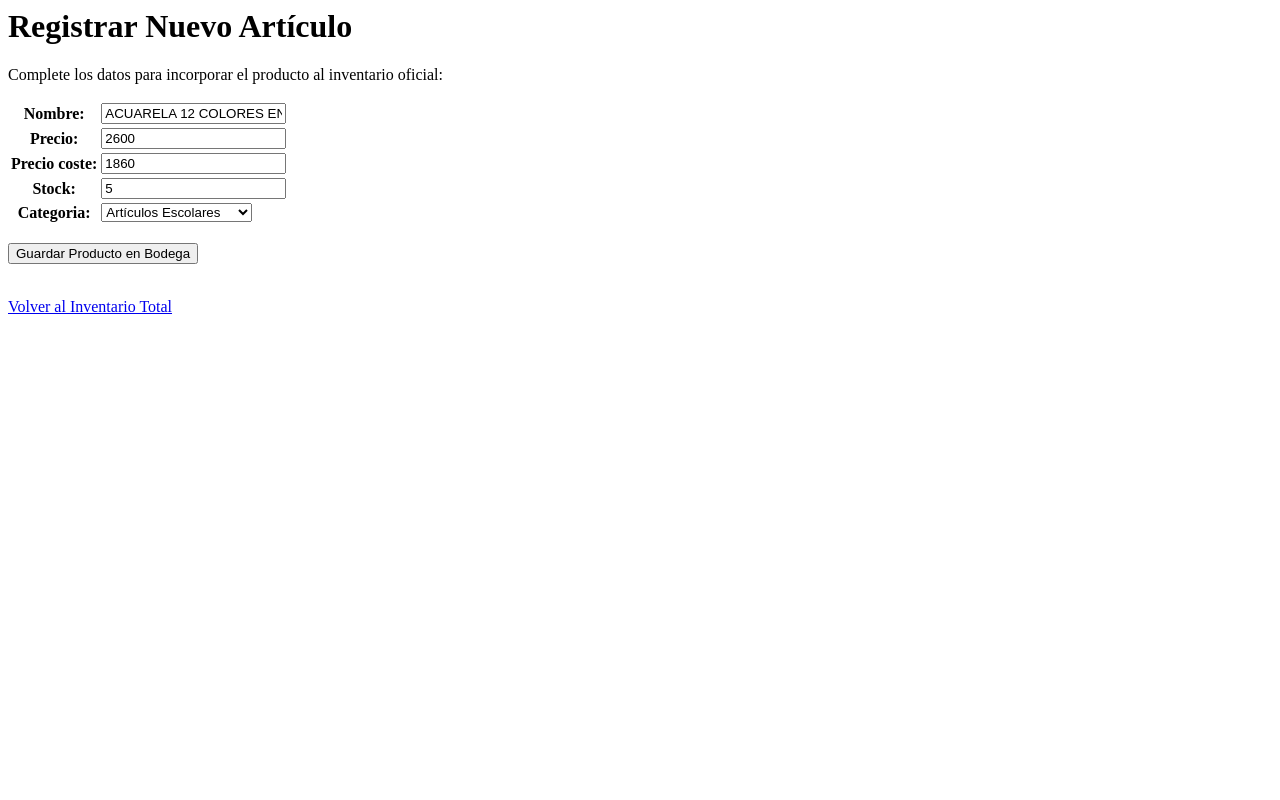
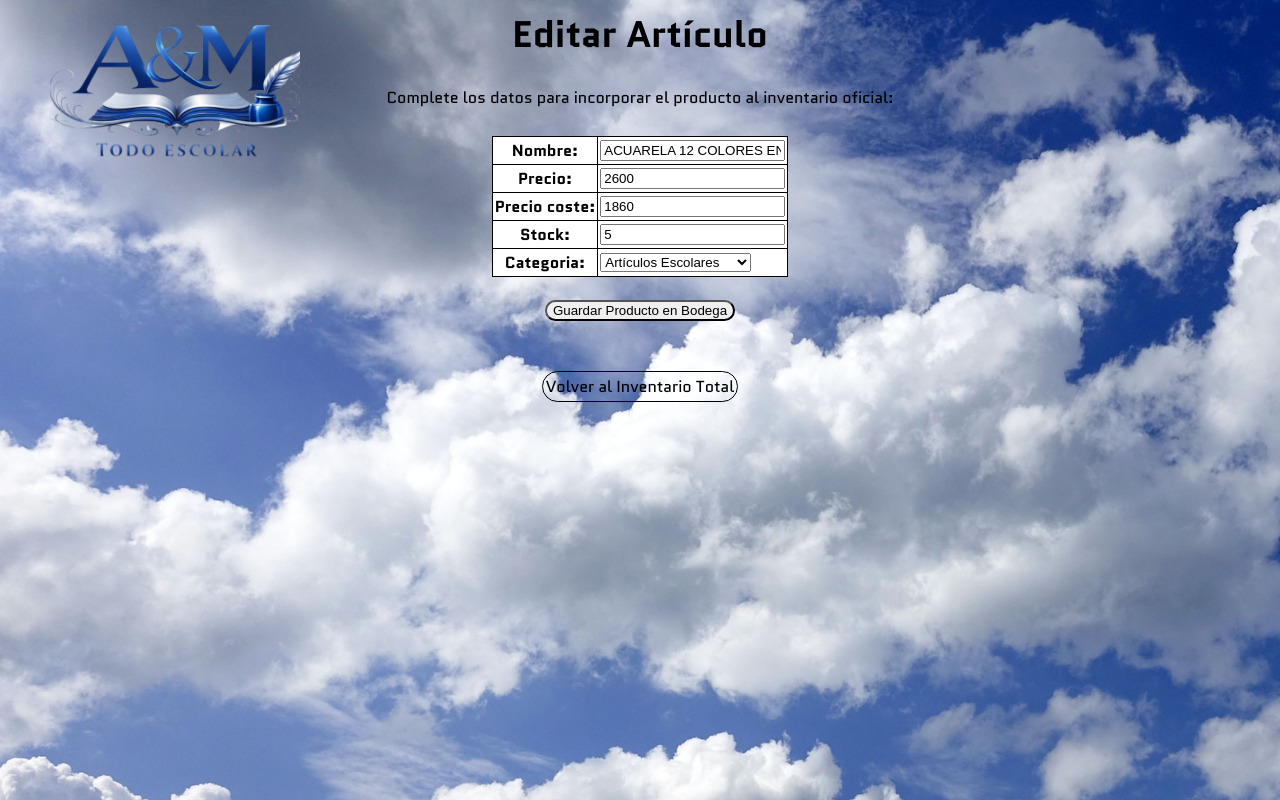
Before and after one commit to WalfaRandom/AyMTodoEscolarWEBSITE, a Django app: page /aym/productos/editar/1/ in a window 1280 px wide. Run offline with Django 5.2, Linux system fonts and the light colour scheme; data comes from the database, SQL or seed files in the repository; some web fonts are replaced.

Commit message:
cambios en el css del index y agregue un css para editar, crear y elminar

```diff
--- /dev/null
+++ b/aym/static/aym/C_Estyles.css
@@ -0,0 +1,99 @@
+body{
+  font-family: "Quantico";
+  background-image: url(nubes.jpg);
+  justify-items: center;
+}
+
+h1{
+    text-align: center;
+    font-size: 37px;
+}
+
+form{
+    padding: 7px;
+}
+
+img{
+position:absolute;
+left:50px;
+top:-35px;
+z-index:1;
+}
+p{
+    text-align: center;
+}
+
+form{
+    margin-top: 20px;
+    margin-bottom: 20px;
+    text-align: center;
+    border-radius: px;
+}
+
+table {
+  margin: auto;
+  background-color: rgb(255, 255, 255);
+}
+
+table caption {
+  font-size: 30px;
+  margin: auto 0;
+}
+
+table,th,tr,td {
+  border: 1px solid;
+  border-collapse: collapse;
+  padding: 2px;
+}
+div{
+    justify-items: center;
+}
+div a{
+    display: flex;
+    justify-content: center;
+    text-decoration: none;
+    border: 1px solid black;
+    border-radius: 20px;
+    padding: 3px;
+    color: black;
+    width: fit-content;
+}
+
+a:hover{
+    background-color: rgb(254, 254, 254);
+    transition: 0.5s;
+}
+
+.C_Evolver{
+    border-radius: 20px;
+}
+
+/* ELIMINAR */
+
+
+.eliminarF{
+    background-color: rgb(0, 0, 0);
+    max-width: 80%;
+    padding: 1px 0px;
+    margin: 0;
+    color: white;
+}
+
+.btnE_V{
+    text-decoration: none;
+    border: 1px solid;
+    border-radius: 15px;
+    padding: 4px;
+    color: black;
+}
+
+.btnEliminar{
+    text-decoration: none;
+    color: red;
+    background-color: red;
+    color: white;
+}
+
+.btnEliminar:hover{
+    cursor: pointer;
+}
--- a/aym/templates/aym/editar.html
+++ b/aym/templates/aym/editar.html
@@ -1,13 +1,20 @@
+{% load static %}
+
 <html lang="es">
   <head>
     <meta charset="UTF-8" />
     <meta name="viewport" content="width=device-width, initial-scale=1.0" />
     <title>AyM - Añadir Producto</title>
+    <link rel="stylesheet" href="{% static 'aym/C_Estyles.css' %}" />
+    <link href="https://fonts.googleapis.com/css2?family=Akt:wght@100..900&family=Geologica:wght,CRSV@100..900,0&family=Quantico:ital,wght@0,400;0,700;1,400;1,700&display=swap" rel="stylesheet">
   </head>
   <body>
-    <h1>Registrar Nuevo Artículo</h1>
+    <h1>Editar Artículo</h1>
     <p>Complete los datos para incorporar el producto al inventario oficial:</p>
 
+
+
+    <img src="{% static 'aym/A&M.png' %}" alt="LOGO" width="250px">
     <form method="POST">
       {% csrf_token %}
 
@@ -16,10 +23,12 @@
       </table>
 
       <br />
-      <button type="submit">Guardar Producto en Bodega</button>
+      <button type="submit" class="C_Evolver">Guardar Producto en Bodega</button>
     </form>
 
     <br />
+    <div>
     <a href="{% url 'lista_prods' %}">Volver al Inventario Total</a>
+    </div>
   </body>
 </html>
--- a/config/settings.py
+++ b/config/settings.py
@@ -12,9 +12,11 @@ BASE_DIR = Path(__file__).resolve().parent.parent
 SECRET_KEY = 'django-insecure-doo5&m2p=lj$l%#(-ny+mm6bpxeq9gz4%l&fj1+3r)zz340(h!'
 
 # SECURITY WARNING: don't run with debug turned on in production!
-DEBUG = True
+DEBUG = False
 
-ALLOWED_HOSTS = []
+ALLOWED_HOSTS = [
+
+]
 
 
 # Application definition
```
Also changed, not shown: aym/static/aym/styles.css (+18 -5 lines), aym/templates/aym/crear.html (+12 -2 lines), aym/templates/aym/eliminar.html (+12 -5 lines), aym/templates/aym/index.html (+6 -6 lines), 1 other file.
